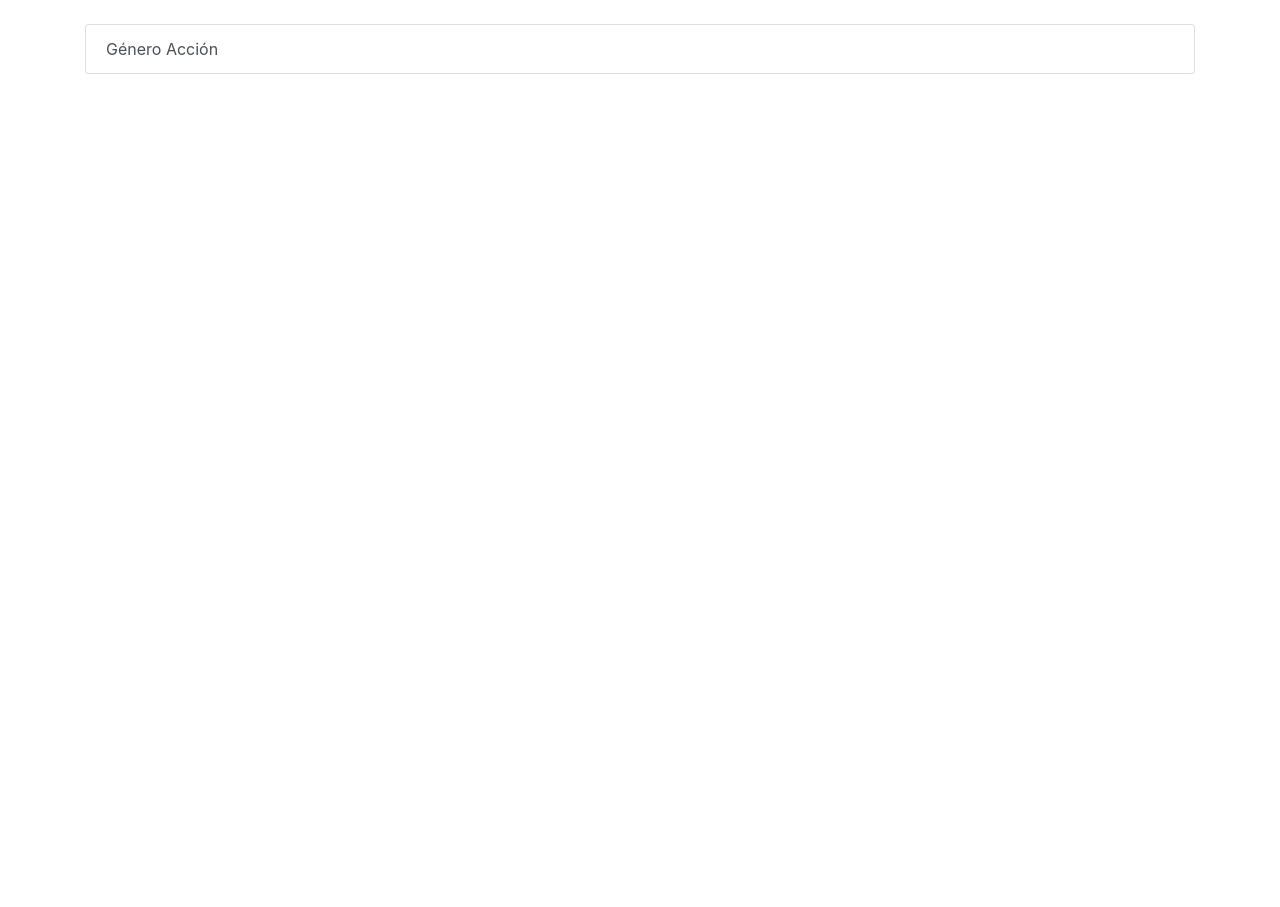
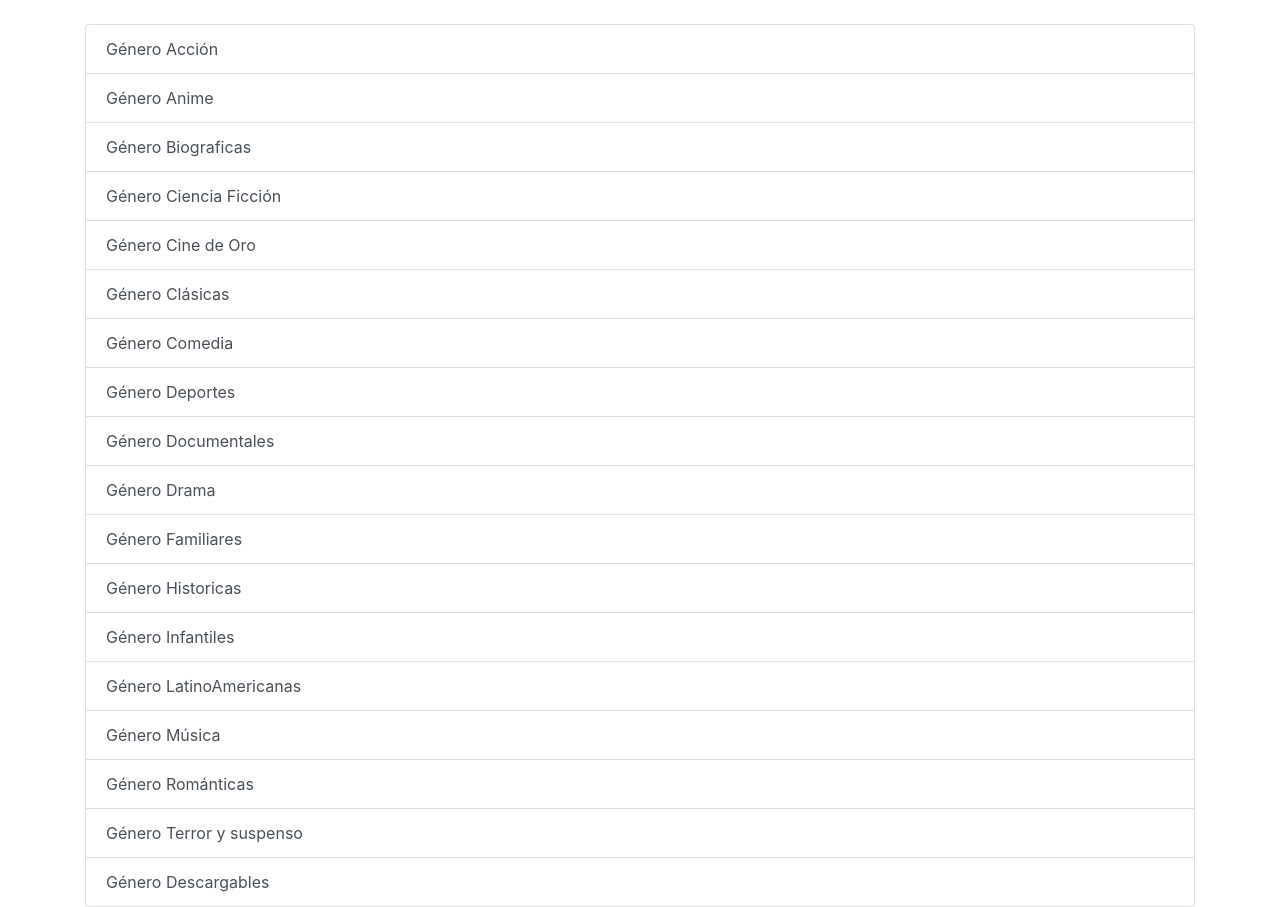
Before and after one commit to pazthor/reto-filter-videos, a React (Create React App) app: page / in a window 1280 px wide. Before the commit the page ends 800 px from the top, so only its background shows below. Built offline with nearby package versions, Linux system fonts and the light colour scheme.

Commit message:
add sections

```diff
--- a/src/Components/SectionMovies.js
+++ b/src/Components/SectionMovies.js
@@ -8,6 +8,58 @@ function SectionMovies({ onClickCategoria }) {
         <ListGroup.Item action onClick={() => onClickCategoria("gen_accion")}>
           Género Acción
         </ListGroup.Item>
+        <ListGroup.Item action onClick={() => onClickCategoria("gen_anime")}>
+          Género Anime
+        </ListGroup.Item>
+        <ListGroup.Item action onClick={() => onClickCategoria("gen_biograficas")}>
+          Género Biograficas
+        </ListGroup.Item>
+        <ListGroup.Item action onClick={() => onClickCategoria("gen_scifi")}>
+          Género Ciencia Ficción
+        </ListGroup.Item>
+        <ListGroup.Item action onClick={() => onClickCategoria("gen_cineoro")}>
+          Género Cine de Oro
+        </ListGroup.Item>
+        <ListGroup.Item action onClick={() => onClickCategoria("gen_clasicas")}>
+          Género Clásicas
+        </ListGroup.Item>
+        <ListGroup.Item action onClick={() => onClickCategoria("gen_comedia")}>
+          Género Comedia
+        </ListGroup.Item>
+        <ListGroup.Item action onClick={() => onClickCategoria("gen_deportes")}>
+          Género Deportes
+        </ListGroup.Item>
+        <ListGroup.Item action onClick={() => onClickCategoria("gen_docu")}>
+          Género Documentales
+        </ListGroup.Item>
+        <ListGroup.Item action onClick={() => onClickCategoria("gen_drama")}>
+          Género Drama
+        </ListGroup.Item>
+        <ListGroup.Item action onClick={() => onClickCategoria("gen_familiares")}>
+          Género Familiares
+        </ListGroup.Item>
+        <ListGroup.Item action onClick={() => onClickCategoria("gen_historicas")}>
+          Género Historicas
+        </ListGroup.Item>
+        <ListGroup.Item action onClick={() => onClickCategoria("gen_infantiles")}>
+          Género Infantiles
+        </ListGroup.Item>
+        <ListGroup.Item action onClick={() => onClickCategoria("gen_latino")}>
+          Género LatinoAmericanas
+        </ListGroup.Item>
+        <ListGroup.Item action onClick={() => onClickCategoria("gen_musica")}>
+          Género Música
+        </ListGroup.Item>
+        <ListGroup.Item action onClick={() => onClickCategoria("gen_romanticas")}>
+          Género Románticas
+        </ListGroup.Item>
+        <ListGroup.Item action onClick={() => onClickCategoria("gen_terror")}>
+          Género Terror y suspenso
+        </ListGroup.Item>
+        <ListGroup.Item action onClick={() => onClickCategoria("gen_descargables")}>
+          Género Descargables
+        </ListGroup.Item>
+
       </ListGroup>
     </>
   );
```
